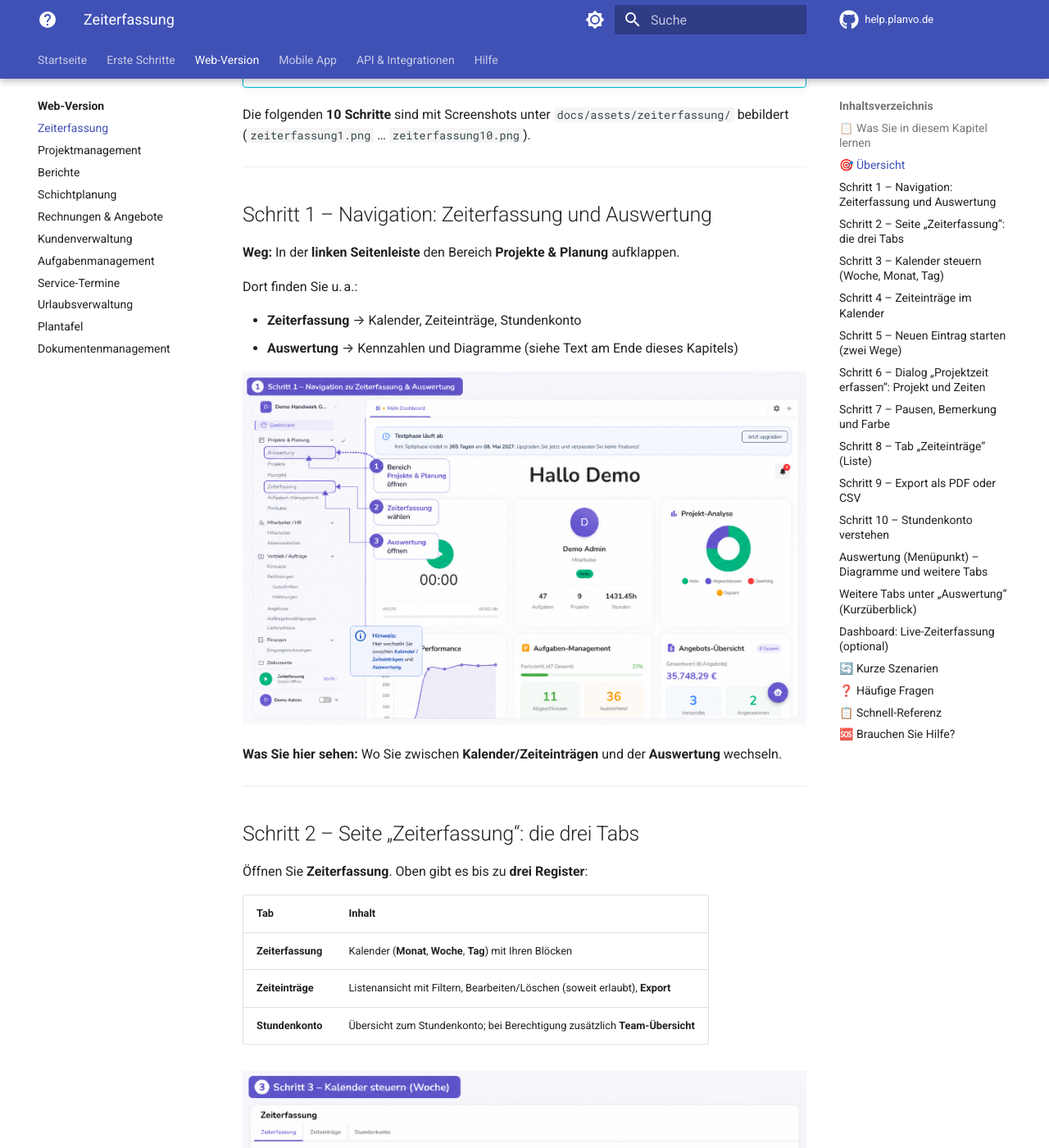
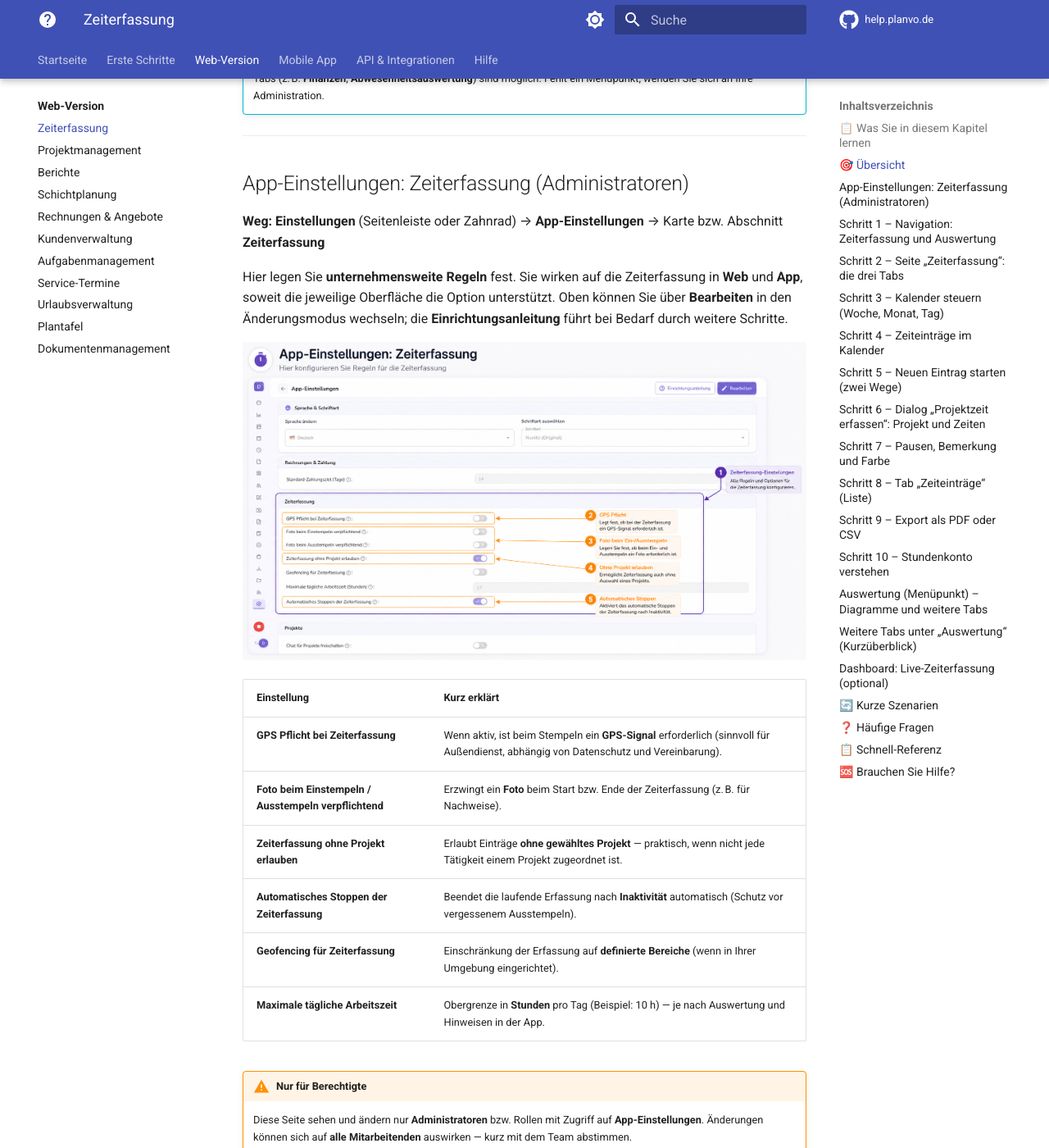
Before and after one commit to ahmadasakra/help.planvo.de, an MkDocs documentation site: the page built from docs/web/zeiterfassung.md, in a window 1280 px wide and 1400 px high, scrolled down 1038 px. Shown: the whole window at 82% size. Built offline with MkDocs 1.6.1 and Material for MkDocs 9.7.7, drawn with Linux system fonts in a browser that asks for light colours; comment, search, counter and statistics services are not loaded; some of the changed text lies outside the part shown.

Commit message:
docs: App-Einstellungen Zeiterfassung (Web) + Mobile-Dashboard Screenshot
- web/zeiterfassung: Admin-Abschnitt mit AppEinstellungenZeiterfassungPlanvo.png
- mobile/zeiterfassung: Dashboard-Abschnitt mit MobilPlanvo.png, Verweis auf Web-Einstellungen
- SCREENSHOTS_NEEDED: neue Assets ergänzt

Co-authored-by: Cursor <cursoragent@cursor.com>

```diff
--- a/docs/web/zeiterfassung.md
+++ b/docs/web/zeiterfassung.md
@@ -8,6 +8,7 @@
 
 ## 📋 Was Sie in diesem Kapitel lernen
 
+- ✅ Wo **Administratoren** die **App-Einstellungen für die Zeiterfassung** anpassen
 - ✅ Wo Sie **Projektzeiten** erfassen und die **Kalenderansicht** nutzen
 - ✅ Wie Sie **Einträge im Kalender** bearbeiten, verschieben und neu anlegen
 - ✅ Wie der Dialog **Projektzeit erfassen** funktioniert (inkl. **Pausen**)
@@ -30,7 +31,31 @@ Zwei zentrale Menüpunkte in der Web-App:
 !!! info "Berechtigungen"
     Was Sie sehen, hängt von Ihrer **Rolle** ab: Nur eigene Zeiten, alle Mitarbeiter, Export für das Team oder zusätzliche Tabs (z. B. **Finanzen**, **Abwesenheitsauswertung**) sind möglich. Fehlt ein Menüpunkt, wenden Sie sich an Ihre Administration.
 
-Die folgenden **10 Schritte** sind mit Screenshots unter `docs/assets/zeiterfassung/` bebildert (`zeiterfassung1.png` … `zeiterfassung10.png`).
+---
+
+## App-Einstellungen: Zeiterfassung (Administratoren)
+
+**Weg:** **Einstellungen** (Seitenleiste oder Zahnrad) → **App-Einstellungen** → Karte bzw. Abschnitt **Zeiterfassung**
+
+Hier legen Sie **unternehmensweite Regeln** fest. Sie wirken auf die Zeiterfassung in **Web** und **App**, soweit die jeweilige Oberfläche die Option unterstützt. Oben können Sie über **Bearbeiten** in den Änderungsmodus wechseln; die **Einrichtungsanleitung** führt bei Bedarf durch weitere Schritte.
+
+![App-Einstellungen – Bereich Zeiterfassung](../assets/zeiterfassung/AppEinstellungenZeiterfassungPlanvo.png)
+
+| Einstellung | Kurz erklärt |
+|-------------|----------------|
+| **GPS Pflicht bei Zeiterfassung** | Wenn aktiv, ist beim Stempeln ein **GPS-Signal** erforderlich (sinnvoll für Außendienst, abhängig von Datenschutz und Vereinbarung). |
+| **Foto beim Einstempeln / Ausstempeln verpflichtend** | Erzwingt ein **Foto** beim Start bzw. Ende der Zeiterfassung (z. B. für Nachweise). |
+| **Zeiterfassung ohne Projekt erlauben** | Erlaubt Einträge **ohne gewähltes Projekt** — praktisch, wenn nicht jede Tätigkeit einem Projekt zugeordnet ist. |
+| **Automatisches Stoppen der Zeiterfassung** | Beendet die laufende Erfassung nach **Inaktivität** automatisch (Schutz vor vergessenem Ausstempeln). |
+| **Geofencing für Zeiterfassung** | Einschränkung der Erfassung auf **definierte Bereiche** (wenn in Ihrer Umgebung eingerichtet). |
+| **Maximale tägliche Arbeitszeit** | Obergrenze in **Stunden** pro Tag (Beispiel: 10 h) — je nach Auswertung und Hinweisen in der App. |
+
+!!! warning "Nur für Berechtigte"
+    Diese Seite sehen und ändern nur **Administratoren** bzw. Rollen mit Zugriff auf **App-Einstellungen**. Änderungen können sich auf **alle Mitarbeitenden** auswirken — kurz mit dem Team abstimmen.
+
+---
+
+Die folgenden **10 Schritte** zeigen die **Zeiterfassung im Alltag** (Kalender, Einträge, Export). Screenshots: `zeiterfassung1.png` … `zeiterfassung10.png`.
 
 ---
 
@@ -256,6 +281,7 @@ Das Widget **ergänzt** die Projektzeit im Kalender; Auswertungen beziehen sich
 
 | Aufgabe | Weg |
 |---------|-----|
+| Regeln für Zeiterfassung (Firma) | **Einstellungen** → **App-Einstellungen** → **Zeiterfassung** |
 | Zeit im Kalender buchen | **Zeiterfassung** → Tab **Zeiterfassung** → **+ Zeit erfassen** / im Raster ziehen |
 | Einträge als Liste | **Zeiterfassung** → Tab **Zeiteinträge** |
 | PDF/CSV-Export | **Zeiteinträge** → **Export** |
@@ -289,4 +315,4 @@ Das Widget **ergänzt** die Projektzeit im Kalender; Auswertungen beziehen sich
 
 ---
 
-*Letzte Aktualisierung: Mai 2026 | Version 3.1 (10 Screenshots: zeiterfassung1–10)*
+*Letzte Aktualisierung: Mai 2026 | Version 3.2 (App-Einstellungen + 10 Schritte)*
```
Also changed, not shown: other parts of docs/web/zeiterfassung.md (+1 -1 lines), docs/assets/zeiterfassung/SCREENSHOTS_NEEDED.md (+12 -1 lines), docs/mobile/zeiterfassung.md (+22 -2 lines), docs/assets/zeiterfassung/AppEinstellungenZeiterfassungPlanvo.png (added), docs/assets/zeiterfassung/MobilPlanvo.png (added).
